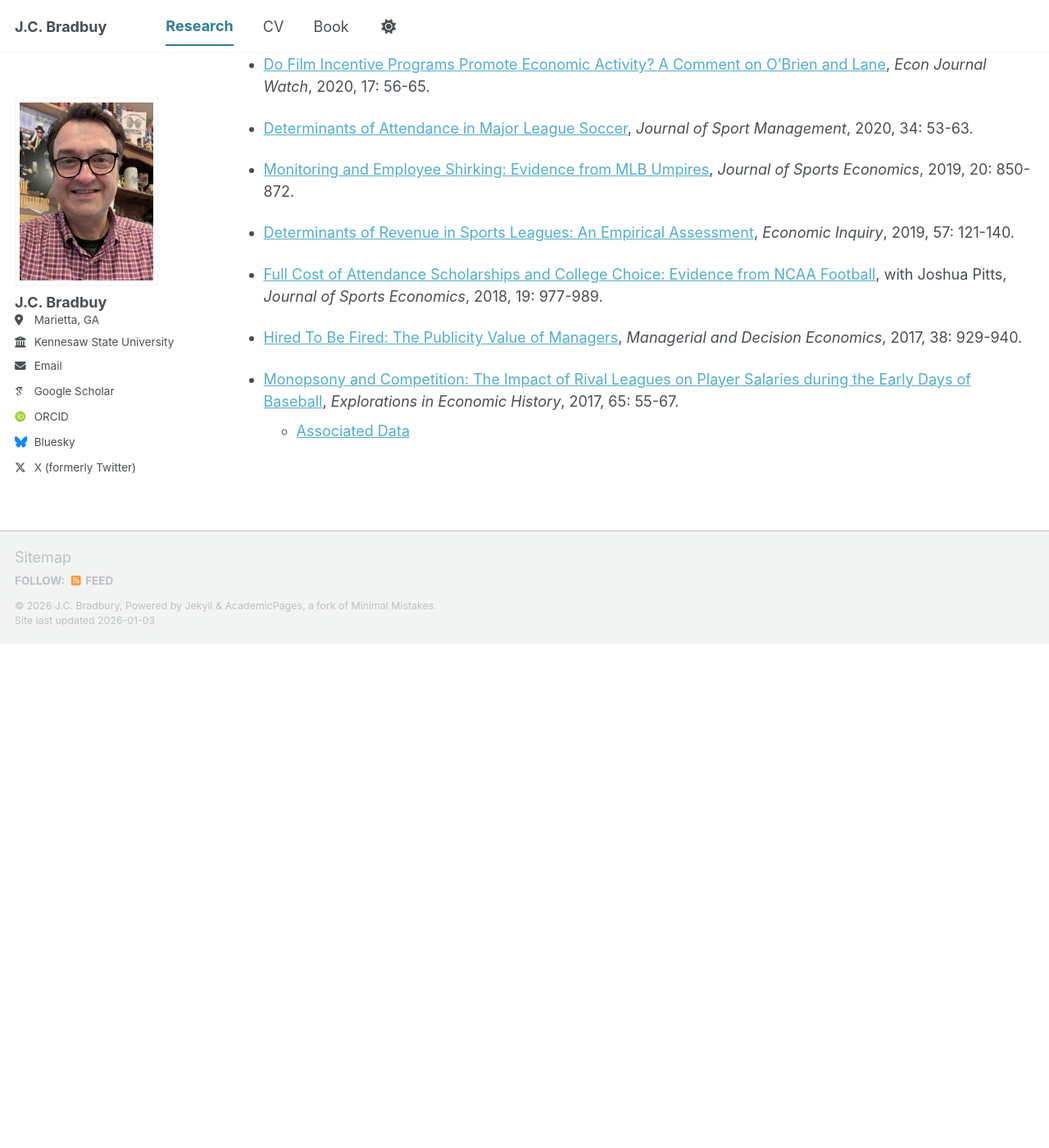
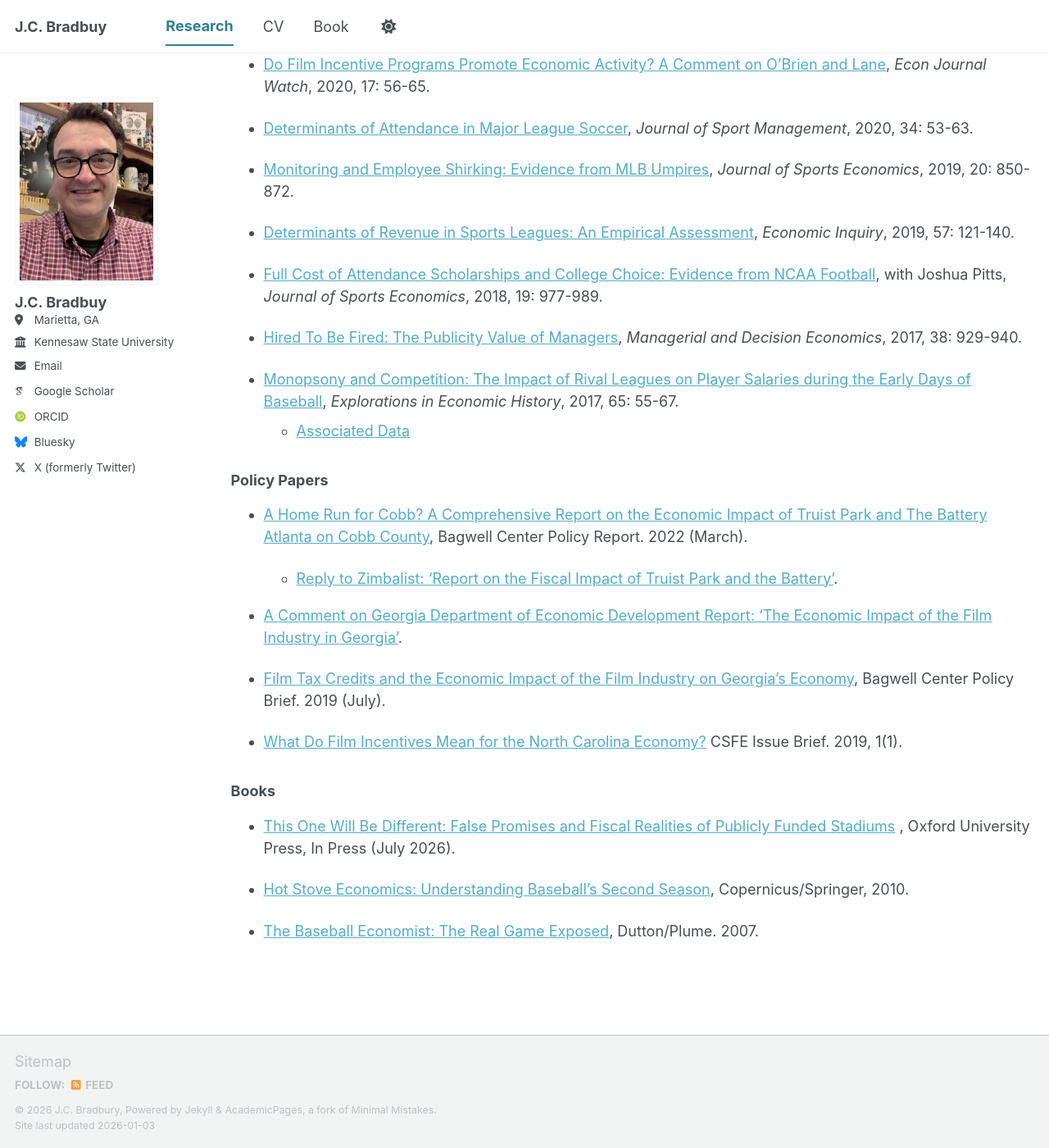
Before and after one commit to jcbradbury/jcbradbury.github.io, a Jekyll site: the page built from _pages/research.md, in a window 1280 px wide and 1400 px high, scrolled down 1034 px. Shown: the whole window at 82% size. Built offline with Jekyll 4.4.1, drawn with Linux system fonts in a browser that asks for light colours; some web fonts are replaced; a script bundle is joined from its source files by our own code; library files that are not in the unit come from our copies; before the commit the page ends 1819 px from its top, so only the background shows below that.

Commit message:
Update research.md

```diff
--- a/_pages/research.md
+++ b/_pages/research.md
@@ -47,3 +47,23 @@ author_profile: true
 
 - [Monopsony and Competition: The Impact of Rival Leagues on Player Salaries during the Early Days of Baseball](http://www.sciencedirect.com/science/article/pii/S0014498317300116), *Explorations in Economic History*,  2017, 65: 55-67.
     - [Associated Data](https://www.openicpsr.org/openicpsr/project/100390/version/V1/view)
+
+### Policy Papers
+
+- [A Home Run for Cobb? A Comprehensive Report on the Economic Impact of Truist Park and The Battery Atlanta on Cobb County](https://www.kennesaw.edu/coles/centers/markets-economic-opportunity/docs/bradbury-cobb-report-march-2022.pdf), Bagwell Center Policy Report. 2022 (March).
+
+    - [Reply to Zimbalist: 'Report on the Fiscal Impact of Truist Park and the Battery'](https://papers.ssrn.com/sol3/papers.cfm?abstract_id=4165031).
+
+- [A Comment on Georgia Department of Economic Development Report: ‘The Economic Impact of the Film Industry in Georgia’](https://papers.ssrn.com/sol3/papers.cfm?abstract_id=3526169).
+
+- [Film Tax Credits and the Economic Impact of the Film Industry on Georgia’s Economy](https://www.kennesaw.edu/coles/centers/markets-economic-opportunity/docs/bradbury-july2019-a.pdf), Bagwell Center Policy Brief. 2019 (July).
+
+- [What Do Film Incentives Mean for the North Carolina Economy?](https://affiliate.wcu.edu/csfe/2019/07/15/what-do-film-incentives-mean-for-the-north-carolina-economy/) CSFE Issue Brief. 2019,  1(1).
+
+### Books
+
+- [This One Will Be Different: False Promises and Fiscal Realities of Publicly Funded Stadiums](https://global.oup.com/academic/product/this-one-will-be-different-9780197820216?cc=us&lang=en&) , Oxford University Press, In Press (July 2026).
+
+- [Hot Stove Economics: Understanding Baseball's Second Season](https://www.amazon.com/Hot-Stove-Economics-Understanding-Baseballs/dp/1441962689/), Copernicus/Springer, 2010.
+
+- [The Baseball Economist: The Real Game Exposed](https://www.amazon.com/Baseball-Economist-Real-Game-Exposed/dp/0452289025/ref=pd_sim_14_1?_encoding=UTF8&psc=1&refRID=4Y39PBNRH1A1PZ375894), Dutton/Plume. 2007.
```
